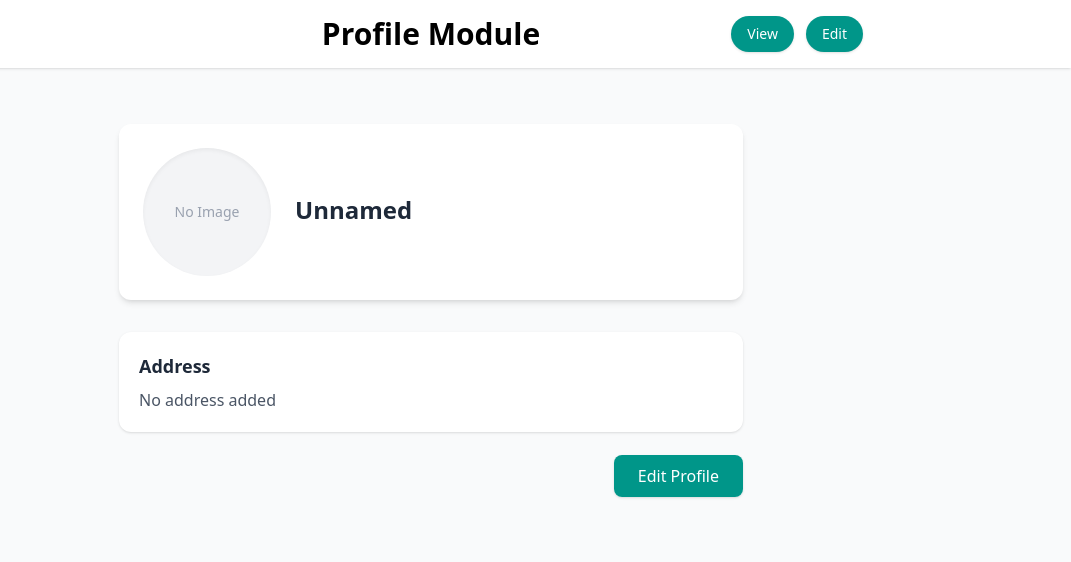
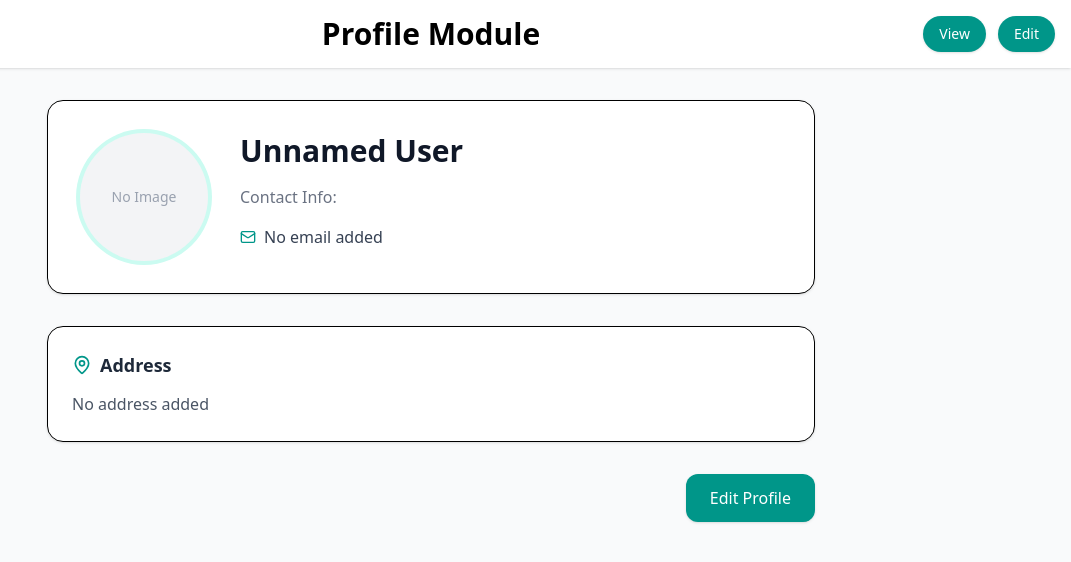
Before and after one commit to Ashutosh9110/User-Profile-Management, a React (Vite) app: page / in a window 1280 px wide. Shown: the top 562 px of the page, without its empty margins (209-1280 px from the left). Built offline with nearby package versions, Linux system fonts and the light colour scheme.

Commit message:
fix: UI for the View profile section

```diff
--- a/src/App.jsx
+++ b/src/App.jsx
@@ -7,12 +7,9 @@ export default function App() {
   return (
     <div className="min-h-screen bg-gray-50">
       <header className="bg-white shadow">
-        <div className="max-w-4xl mx-auto px-4 py-4 grid grid-cols-3 items-center">
+        <div className="w-full px-4 py-4 grid grid-cols-3 items-center">
           <div></div>
-
-          <h1 className="text-3xl font-bold text-center">
-            Profile Module
-          </h1>
+          <h1 className="text-3xl font-bold text-center">Profile Module</h1>
 
           <nav className="flex justify-end items-center gap-3">
             <Link
@@ -34,8 +31,8 @@ export default function App() {
         </div>
       </header>
 
-      <main className="w-full flex justify-center mt-8 px-4">
-        <div className="w-full max-w-4xl">
+      <main className="w-full mt-8 px-4">
+        <div className="w-full max-w-4xl mx-auto">
           <Routes>
             <Route path="/" element={<ViewProfile />} />
             <Route path="/edit" element={<EditProfile />} />
--- a/src/components/ProfileForm.jsx
+++ b/src/components/ProfileForm.jsx
@@ -53,7 +53,7 @@ export default function ProfileForm({ onSaved }) {
   )
 
   return (
-      <div className="max-w-xl mx-auto bg-white p-8 rounded-xl shadow-lg border border-gray-100">
+      <div className="max-w-xl w-full bg-white p-8 rounded-xl shadow-lg border border-gray-100">
       <Formik
         initialValues={initialValues}
         enableReinitialize
--- a/src/index.css
+++ b/src/index.css
@@ -4,6 +4,7 @@ html, body, #root {
   height: 100%;
   margin: 0;
   padding: 0;
+  width: 100%;
 }
 
 body {
@@ -11,8 +12,5 @@ body {
 }
 
 #root {
-  max-width: none;
-  margin: 0;
-  padding: 0;
-  text-align: left;
+  max-width: 100%
 }
--- a/src/pages/EditProfile.jsx
+++ b/src/pages/EditProfile.jsx
@@ -6,16 +6,15 @@ import { useNavigate } from 'react-router-dom'
 export default function EditProfile() {
 const navigate = useNavigate()
 
-
 const onSaved = useCallback(() => {
 navigate('/')
 }, [navigate])
 
 
 return (
-  <div className="min-h-screen w-full flex justify-center items-start py-10 bg-white">
+  <div className="w-full flex justify-center items-start">
     <div className="w-full max-w-3xl bg-white p-8 rounded-2xl shadow">
-      <h1 className="text-3xl font-bold text-gray-800 mb-6 text-center">
+      <h1 className="text-2xl font-bold text-gray-800 mb-6 text-center">
         Edit Your Profile
       </h1>
       <ProfileForm onSaved={onSaved} />
--- a/src/pages/ViewProfile.jsx
+++ b/src/pages/ViewProfile.jsx
@@ -1,15 +1,20 @@
 import React from "react"
 import { useProfileContext } from "../context/ProfileContext"
 import { Link } from "react-router-dom"
+import { Mail, Phone, MapPin } from "lucide-react"
 
 export default function ViewProfile() {
   const { profile } = useProfileContext()
 
   return (
-    <div className="max-w-2xl mx-auto p-6 space-y-8">
+    <div className="w-full max-w-3xl mx-auto space-y-8">
 
-      <div className="bg-white rounded-xl shadow-md p-6 flex items-center gap-6">
-        <div className="w-32 h-32 rounded-full bg-gray-100 overflow-hidden shadow-inner">
+      {/* Profile Card */}
+      <div className="bg-white rounded-2xl shadow-sm border p-8 flex flex-col sm:flex-row items-center sm:items-start gap-8">
+
+        {/* Avatar */}
+        <div className="shrink-0">
+          <div className="w-32 h-32 rounded-full bg-gray-100 overflow-hidden ring-4 ring-teal-100">
             {profile.image ? (
               <img
                 src={profile.image}
@@ -22,28 +27,52 @@ export default function ViewProfile() {
               </div>
             )}
           </div>
+        </div>
+
+        {/* Profile Info */}
+        <div className="flex-1 text-center sm:text-left space-y-4">
           <div>
-          <h2 className="text-2xl font-bold text-gray-800">
-            {profile.name || "Unnamed"}
+            <h2 className="text-3xl font-bold text-gray-900">
+              {profile.name || "Unnamed User"}
             </h2>
+            <p className="text-gray-500 text-md mt-4">
+              Contact Info:
+            </p>
+          </div>
 
-          <p className="text-gray-600 mt-1">{profile.email}</p>
+          <div className="space-y-2 text-gray-700">
+            <div className="flex items-center justify-center sm:justify-start gap-2">
+              <Mail className="w-4 h-4 text-teal-600" />
+              <span>{profile.email || "No email added"}</span>
+            </div>
+
             {profile.phone && (
-            <p className="text-gray-600 mt-1">{profile.phone}</p>
+              <div className="flex items-center justify-center sm:justify-start gap-2">
+                <Phone className="w-4 h-4 text-teal-600" />
+                <span>{profile.phone}</span>
+              </div>
             )}
           </div>
         </div>
-      <div className="bg-white rounded-xl shadow p-5">
-        <h3 className="text-lg font-semibold text-gray-800">Address</h3>
+      </div>
 
-        <p className="text-gray-600 mt-2">
+      {/* Address Card */}
+      <div className="bg-white rounded-2xl shadow-sm border p-6 space-y-3">
+        <div className="flex items-center gap-2 text-gray-800 font-semibold">
+          <MapPin className="w-5 h-5 text-teal-600" />
+          <h3 className="text-lg">Address</h3>
+        </div>
+
+        <p className="text-gray-600 leading-relaxed">
           {profile.address || "No address added"}
         </p>
       </div>
-      <div className="text-right">
+
+      {/* Action */}
+      <div className="flex justify-end">
         <Link
           to="/edit"
-          className="px-6 py-2.5 bg-teal-600 text-white rounded-lg shadow hover:bg-teal-800 transition-all"
+          className="inline-flex items-center gap-2 px-6 py-3 bg-teal-600 text-white rounded-xl shadow-sm hover:bg-teal-700 hover:shadow-md transition-all"
         >
           Edit Profile
         </Link>
```
Lines whose indentation alone changed are shown as unchanged.
